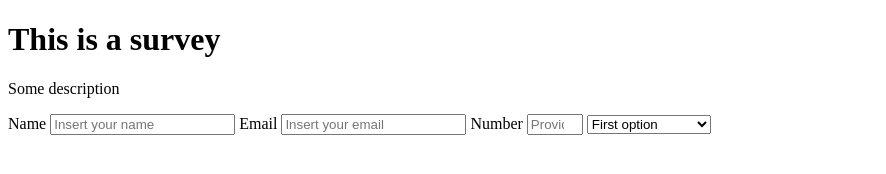
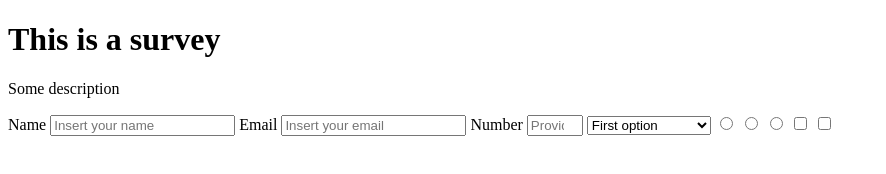
Before and after one commit to BucurEva87/survey-form, a plain HTML site: page index.html in a window 1280 px wide. Shown: the whole page, without its empty margins (0-886 px from the left). Drawn offline with Linux system fonts and the light colour scheme.

Commit message:
14 and 15

```diff
--- a/index.html
+++ b/index.html
@@ -23,6 +23,11 @@
                 <option value="something" selected>First option</option>
                 <option value="another thing">Second selection</option>
             </select>
+            <input name="name" value="button" type="radio">
+            <input name="name" value="button" type="radio">
+            <input name="name" value="button" type="radio">
+            <input name="name" value="button" type="checkbox">
+            <input name="name" value="button" type="checkbox">
 
         </form>
 
```
